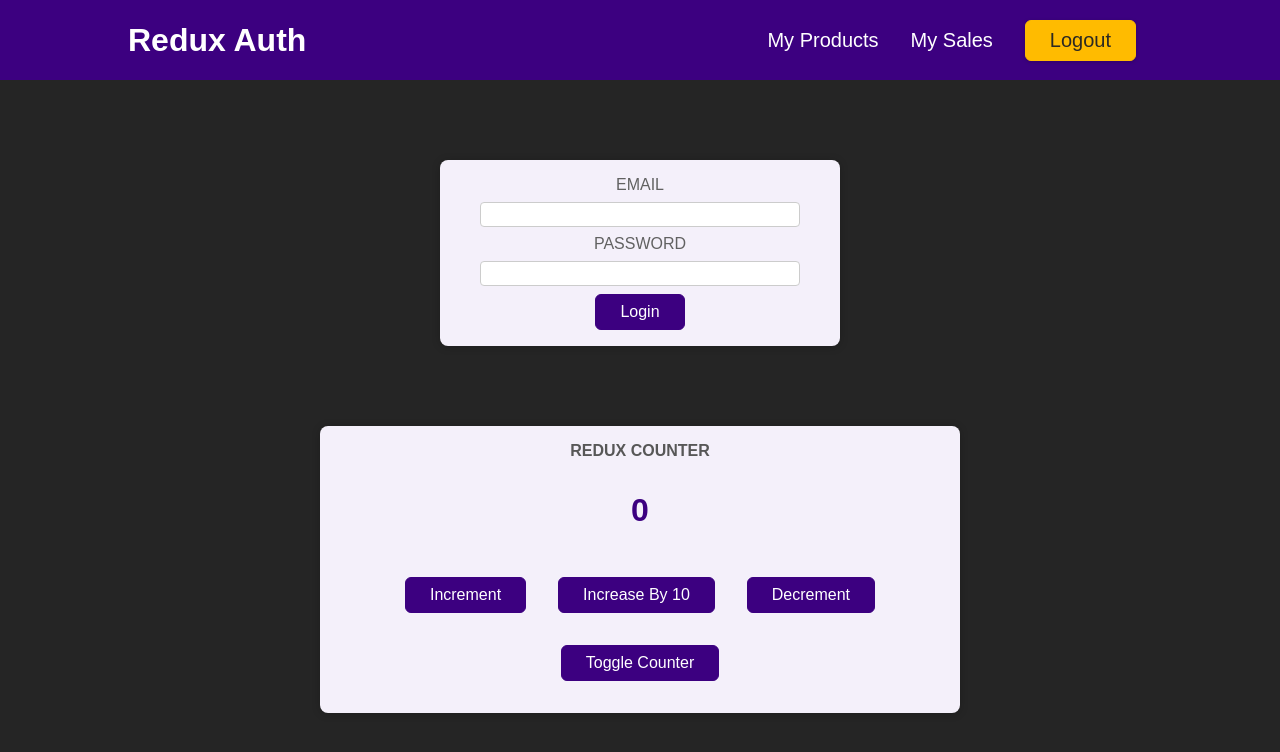
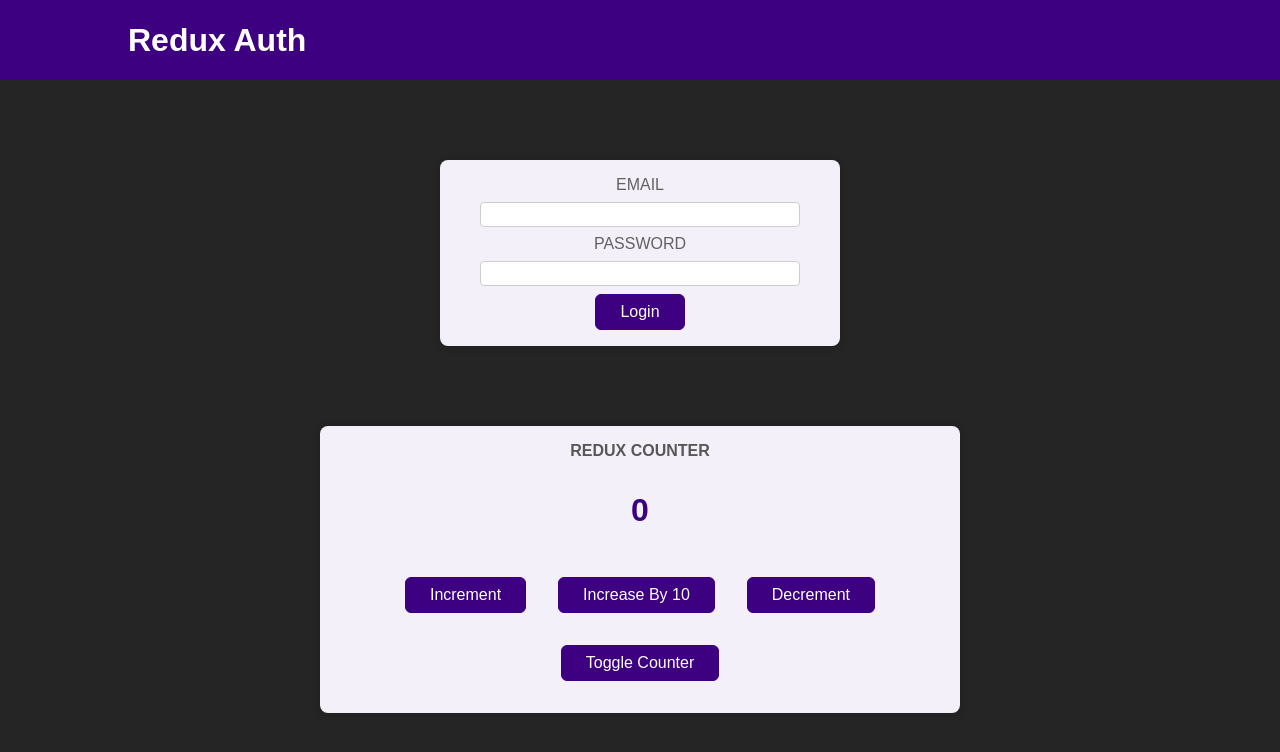
Before and after one commit to Brynner03/redux, a React (Create React App) app: page / in a window 1280 px wide. Shown: the top 752 px of the page. Built offline with nearby package versions, Linux system fonts and the light colour scheme.

Commit message:
Render data if user is logged in

```diff
--- a/src/App.js
+++ b/src/App.js
@@ -1,13 +1,19 @@
+import { Fragment } from 'react'
+import { useSelector } from 'react-redux';
+
 import Counter from './components/Counter';
-import { Fragment } from 'react'
 import Header from './components/Header'
 import Auth from './components/Auth'
+import UserProfile from './components/UserProfile'
 
 function App() {
+  const isAuth = useSelector(state => state.auth.isAuthenticated)
+
   return (
     <Fragment>
       <Header />
-      <Auth />
+     {!isAuth && <Auth />}
+     {isAuth && <UserProfile />}
       <Counter />
     </Fragment>
   );
--- a/src/components/Header.js
+++ b/src/components/Header.js
@@ -1,9 +1,15 @@
+import { useSelector } from 'react-redux';
+
 import classes from './Header.module.css';
 
 const Header = () => {
+  const isAuth = useSelector(state => state.auth.isAuthenticated)
+
   return (
     <header className={classes.header}>
       <h1>Redux Auth</h1>
+      {isAuth &&
+
       <nav>
         <ul>
           <li>
@@ -17,6 +23,7 @@
           </li>
         </ul>
       </nav>
+}
     </header>
   );
 };
```
